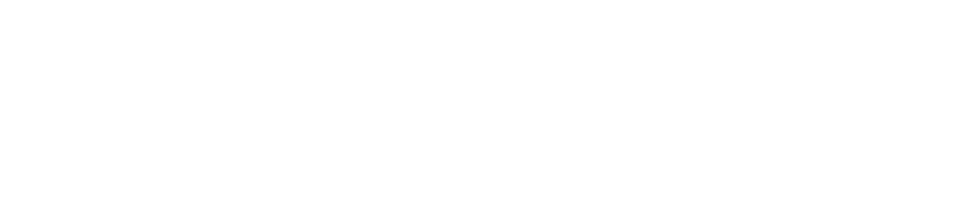
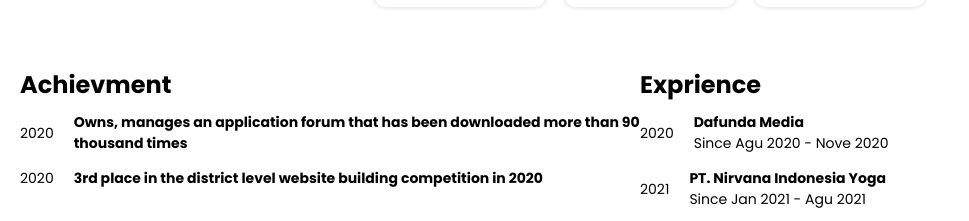
Before and after one commit to remiliatan/portofolio-web, a React (Create React App) app: page / in a window 1280 px wide. Shown: the part 1171-1392 px from the top of the page, without its empty margins (0-969 px from the left). Before the commit the page ends 1088 px from the top, so only its background shows below. Built offline with nearby package versions, Linux system fonts and the light colour scheme.

Commit message:
hingga achiev dan exprience

```diff
--- a/package.json
+++ b/package.json
@@ -12,6 +12,7 @@
     "@testing-library/user-event": "^13.5.0",
     "react": "^17.0.2",
     "react-dom": "^17.0.2",
+    "react-responsive": "^9.0.0-beta.6",
     "react-scripts": "5.0.0",
     "web-vitals": "^2.1.4"
   },
--- a/src/source/layout/MainLayout.jsx
+++ b/src/source/layout/MainLayout.jsx
@@ -1,6 +1,7 @@
 import { makeStyles } from '@mui/styles'
 import React from 'react'
 import Text from '../component/Text'
+import ItemHistory from '../material/ItemHistory'
 import SkillData from '../material/SkillData'
 import Colors from '../values/Colors'
 import Dimens from '../values/Dimens'
@@ -41,6 +42,19 @@
         position: 'relative',
         left: '25%',
         marginBottom: Dimens.px30
+    },
+
+    parentHistory: {
+        padding: Dimens.px20
+    },
+
+    exprience: {
+        float: 'left'
+    },
+
+    achievment: {
+        float: 'left',
+        maxWidth: '50%'
     }
 })
 
@@ -127,12 +141,39 @@
                         align={'center'}
                         isBold
                         top={Dimens.px20}
+                        bottom={Dimens.px10}
                         size={Dimens.px24} />
                     <div className={styleLayout.skillContent}>
                         <div className={styleLayout.itemSkill}>
                             <SkillData label={'Laravel'} sinceLabel={'March 2019'} />
                             <SkillData label={'Laravel'} sinceLabel={'March 2019'} />
                             <SkillData label={'React'} sinceLabel={'March 2019'} />
+                        </div>
+                    </div>
+                    <div className={styleLayout.parentHistory}>
+                        <div className={styleLayout.achievment}>
+                            <Text
+                                text={'Achievment'}
+                                isBold
+                                top={Dimens.px20}
+                                bottom={Dimens.px10}
+                                size={Dimens.px24} />
+                            <div className={styleLayout.parentItemHistory}>
+                                <ItemHistory text={'Owns, manages an application forum that has been downloaded more than 90 thousand times'} year={'2020'}/>
+                                <ItemHistory  text={'3rd place in the district level website building competition in 2020'} year={'2020'} />
+                            </div>
+                        </div>
+                        <div className={styleLayout.exprience}>
+                            <Text
+                                text={'Exprience'}
+                                isBold
+                                top={Dimens.px20}
+                                bottom={Dimens.px10}
+                                size={Dimens.px24} />
+                            <div className={styleLayout.parentItemHistory}>
+                                <ItemHistory text={'Dafunda Media'} sub={'Since Agu 2020 - Nove 2020'} year={'2020'}/>
+                                <ItemHistory text={'PT. Nirvana Indonesia Yoga'} sub={'Since Jan 2021 - Agu 2021'}  year={'2021'}/>
+                            </div>
                         </div>
                     </div>
                 </div>
--- /dev/null
+++ b/src/source/material/ItemHistory.jsx
@@ -0,0 +1,37 @@
+import React from 'react'
+import Text from '../component/Text'
+import Colors from '../values/Colors'
+import Dimens from '../values/Dimens'
+import {ReactComponent as Circle} from '../../assets/icons/circle.svg'
+
+const ItemHistory = (props) => {
+
+
+    return (
+        <>
+            <div style={{marginBottom: Dimens.px14}}>
+                <div style={{
+                    display: 'flex',
+                    alignItems: 'center'
+                }}>
+                    <Text
+                        text={props.year}
+                        right={Dimens.px10}
+                    />
+                    <p style={{margin: 0, marginLeft: Dimens.px10}}>
+                    <Text
+                        text={props.text}
+                        isBold
+                    />
+                    <Text
+                        text={props.sub}
+                    />
+                    </p>
+                </div>
+
+            </div>
+        </>
+    )
+}
+
+export default ItemHistory
--- a/src/source/material/SkillData.jsx
+++ b/src/source/material/SkillData.jsx
@@ -12,7 +12,7 @@
                  float: 'left', borderRadius: Dimens.px10,
                  marginBottom: Dimens.px20, padding: Dimens.px10,
                  boxShadow: `0px 0px 5px ${Colors.borderColor2}` }}>
-                <img style={{ width: 50, height: 50, backgroundColor: Colors.borderColor }} />
+                <img style={{ width: 150, height: 150, backgroundColor: Colors.borderColor }} />
                 <Text
                     text={props.label}
                     align={'center'}
```
Also changed, not shown: src/assets/icons/circle.svg (added), 1 other file (tests, documents, lock files or other folders).
